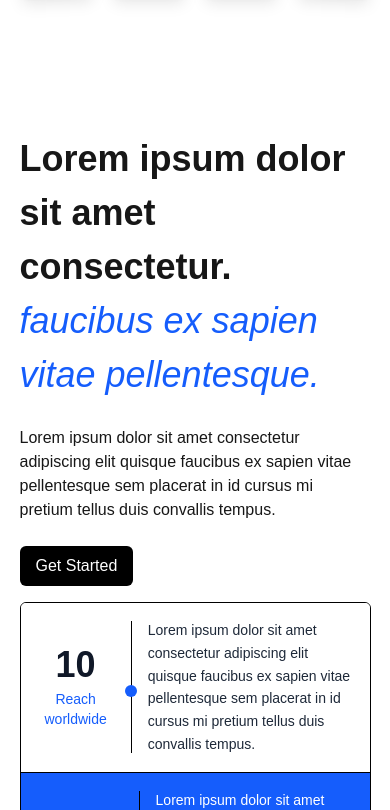
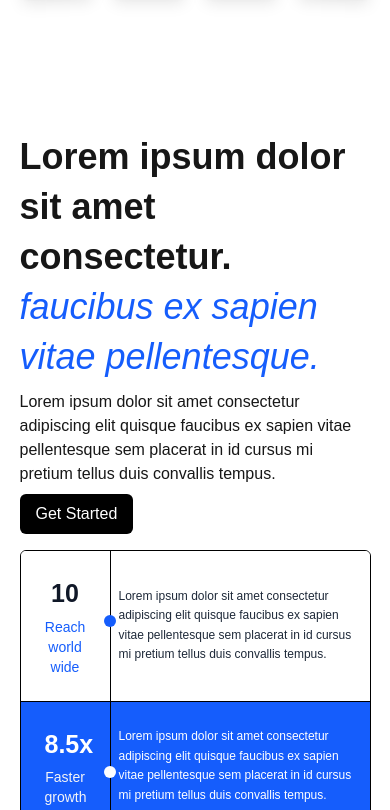
Before and after one commit to Aarij-khan/consultant-website, a Next.js app: page / in a window 390 px wide. Shown: the part 854-1664 px from the top of the page. Built offline with nearby package versions, Linux system fonts and the light colour scheme.

Commit message:
fix responsive

```diff
--- a/app/components/stats.tsx
+++ b/app/components/stats.tsx
@@ -3,7 +3,7 @@ function Stats() {
   const stats = [
     {
       value: "10",
-      label: "Reach worldwide",
+      label: "Reach world wide",
       desc: "Lorem ipsum dolor sit amet consectetur adipiscing elit quisque faucibus ex sapien vitae pellentesque sem placerat in id cursus mi pretium tellus duis convallis tempus.",
       highlight: false,
     },
@@ -25,8 +25,8 @@ function Stats() {
       <div className="max-w-[1480px] mx-auto">
         <div className="w-[90%] mx-auto py-10 flex-col gap-4 md:flex-row flex items-center justify-between">
           {/* left side */}
-          <div className="w-full md:w-[50%] flex flex-col gap-6">
-            <h1 className="text-[36px] text-left font-bold pt-10 md:text-[48px]">
+          <div className="w-full md:w-[50%] flex flex-col gap-2 md:gap-6">
+            <h1 className="text-[36px] leading-[50px] md:leading-[55px] text-left font-bold pt-10 md:text-[48px]">
               Lorem ipsum dolor sit amet consectetur.
               <br />
               <span className="italic font-light text-blue-600">
@@ -47,15 +47,15 @@ function Stats() {
             {stats.map((item, index) => (
               <div
                 key={index}
-                className={`grid  grid-cols-[1fr_3fr] items-center border-b last:border-b-0 border-black ${
+                className={`grid grid-cols-[1fr_3fr] items-center border-b last:border-b-0 border-black ${
                   item.highlight
                     ? "bg-blue-600 text-white"
                     : "bg-white text-gray-800"
                 }`}
               >
-                <div className="p-6 relative border-r border-black text-center">
+                <div className="min-w-[90px] p-6 relative border-r border-black text-center">
                   <h2
-                    className={`text-4xl font-bold ${
+                    className={`text-[25px] sm:text-4xl font-bold ${
                       item.highlight ? "text-white" : "text-gray-900"
                     }`}
                   >
@@ -74,7 +74,7 @@ function Stats() {
                     }`}
                   ></div>
                 </div>
-                <div className="p-4 text-sm leading-relaxed">{item.desc}</div>
+                <div className="sm:p-4 p-2 text-xs sm:text-sm leading-relaxed">{item.desc}</div>
               </div>
             ))}
           </div>
--- a/app/page.tsx
+++ b/app/page.tsx
@@ -12,7 +12,7 @@ import Testimonial from "./components/testimonial";
 
 export default function Home() {
   return (
-    <div>
+    <>
       <Hero />
       <Stats />
       <InfoBoxes />
@@ -23,6 +23,6 @@ export default function Home() {
       <Testimonial />
       <Insights />
       <ContactForm />
-    </div>
+    </>
   );
 }
```
